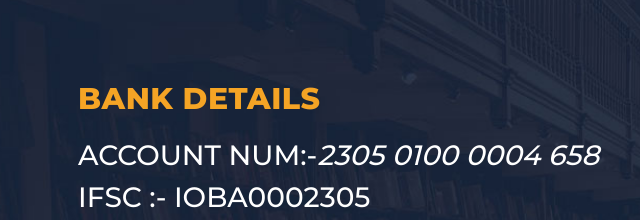
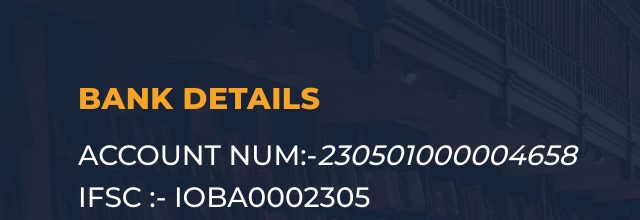
Before and after one commit to educacarrier/educa, a plain HTML site: page Educa/index.html in a window 1280 px wide. Shown: the part 3194-3414 px from the top of the page, 7-647 px from the left. Drawn offline with Linux system fonts and the light colour scheme.

Commit message:
Update index.html

```diff
--- a/Educa/index.html
+++ b/Educa/index.html
@@ -373,7 +373,7 @@ Template design Kishor
         <div class="col-md-6 align-self-center">
           <div class="left-content">
             <span><h4> <em>Bank Details </em> </h4> </span>
-            <h3>ACCOUNT NUM:-<em>2305 0100 0004 658</em></h3>
+            <h3>ACCOUNT NUM:-<em>230501000004658</em></h3>
             <h3>IFSC :- IOBA0002305 </h3>
             <h3>HOLDER NAME:- CH VL KISHORE</h3>
             <h3> BRANCH :- SUDDOWALA <br>INDIAN OVERSEAS BANK</h3>
```
